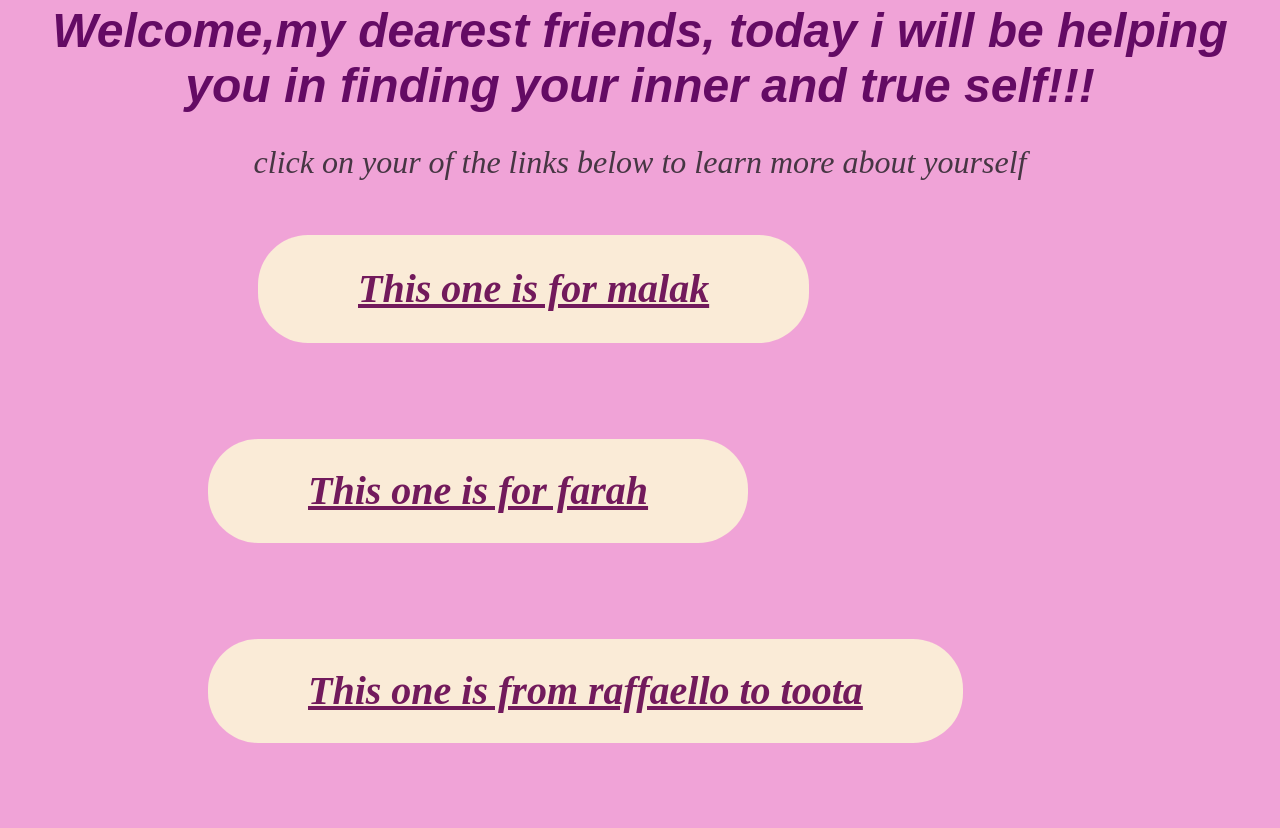
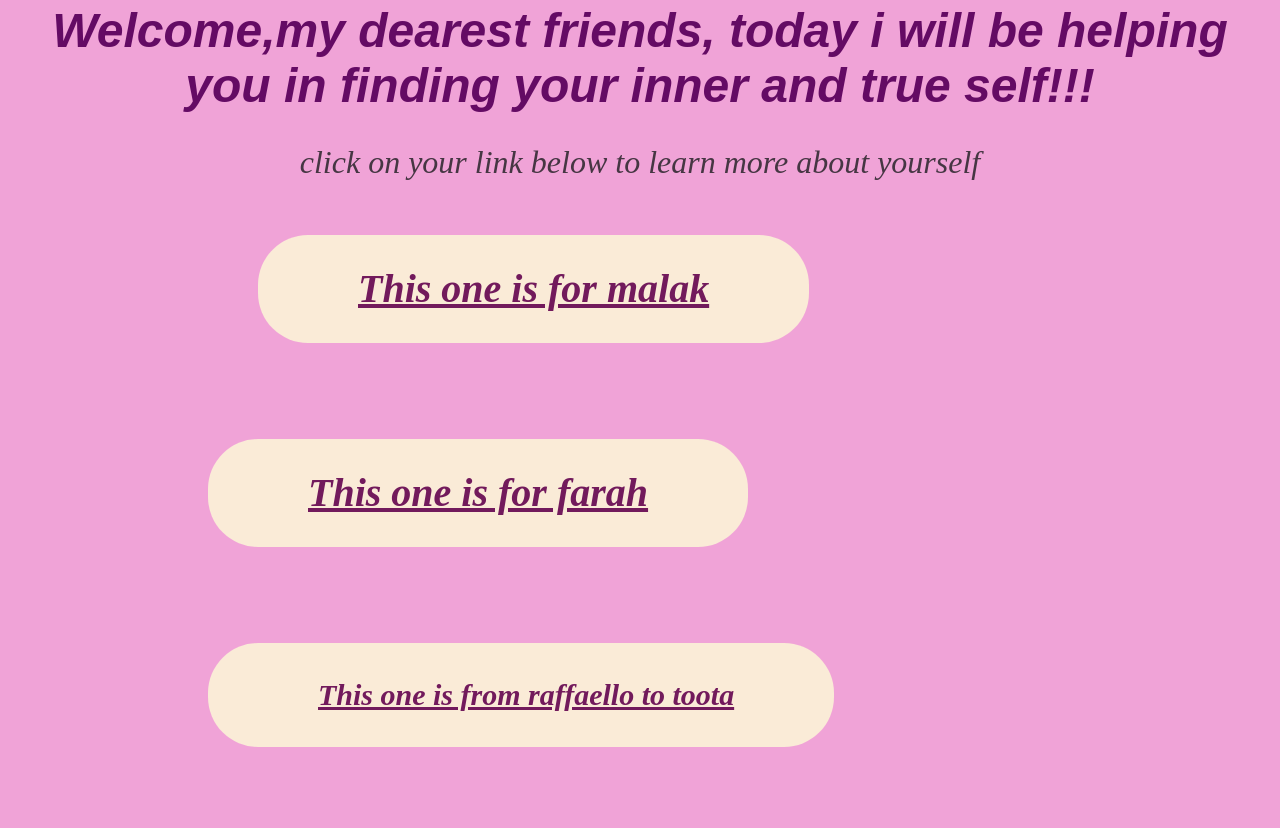
Before and after one commit to kendasite/kendasite, a plain HTML site: page index.html in a window 1280 px wide. Shown: the part 512-1340 px from the top of the page. Drawn offline with Linux system fonts and the light colour scheme.

Commit message:
Update index.html

```diff
--- a/index.html
+++ b/index.html
@@ -69,7 +69,7 @@
      font-size: medium;
      font-style: oblique;
      background-color: antiquewhite;
-     line-height: 4px;
+     line-height: 8px;
      margin: 40px;
      border-radius: 50px;
      padding-left: 100px;
@@ -93,19 +93,19 @@
        display: inline-block;
      text-align: center;
      color: rgb(114, 26, 92);
-     font-size: xx-large;
+     font-size: x-large;
      font-style: oblique;
      background-color: antiquewhite;
      line-height: 4px;
      margin: 40px;
      border-radius: 50px;
-     padding-left: 100px;
+     padding-left: 110px;
      padding-right: 100px;
      padding-top: 50px;
      padding-bottom: 50px;
      cursor: pointer;
      font-weight: bold;
-     font-size: 40px;
+     font-size: 30px;
      margin-left: 200px;
        transition: o.15s;
       }
@@ -123,7 +123,7 @@
      font-size: xx-large;
      font-style: oblique;
      background-color: antiquewhite;
-     line-height: 8px;
+     line-height: 4px;
      margin: 40px;
      border-radius: 50px;
      padding-left: 100px;
@@ -150,7 +150,7 @@
     <p class="second">
       Welcome,my dearest friends, today i will be helping you in finding your inner and true self!!!
     </p>
-    <p class="three"> click on your of the links below to learn more about yourself</a>
+    <p class="three"> click on your link below to learn more about yourself</a>
     <p><a class="four" href="https://www.fastslang.com/shawty-thick" target="_blank">This one is for malak</a></p>
     <p><a class="five" href="https://www.fastslang.com/oil-up" target="_blank">This one is for farah</a></p>
     <p><a class="six" href="https://youtu.be/dElRVQFqj-k?list=RDdElRVQFqj-k" target="_blank">
```
